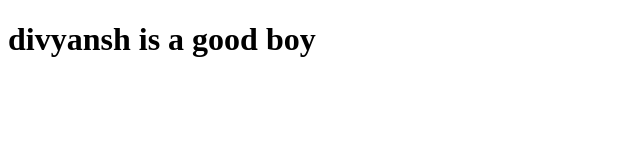
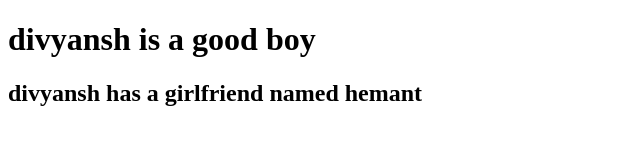
Before and after one commit to gargdivyansh1/index, a plain HTML site: page index.html in a window 1280 px wide. Shown: the whole page, without its empty margins (0-640 px from the left). Drawn offline with Linux system fonts and the light colour scheme.

Commit message:
new commit

```diff
--- a/index.html
+++ b/index.html
@@ -7,5 +7,6 @@
 </head>
 <body>
     <h1>divyansh is a good boy</h1>
+    <h2>divyansh has a girlfriend named hemant </h2>
 </body>
 </html>
```
